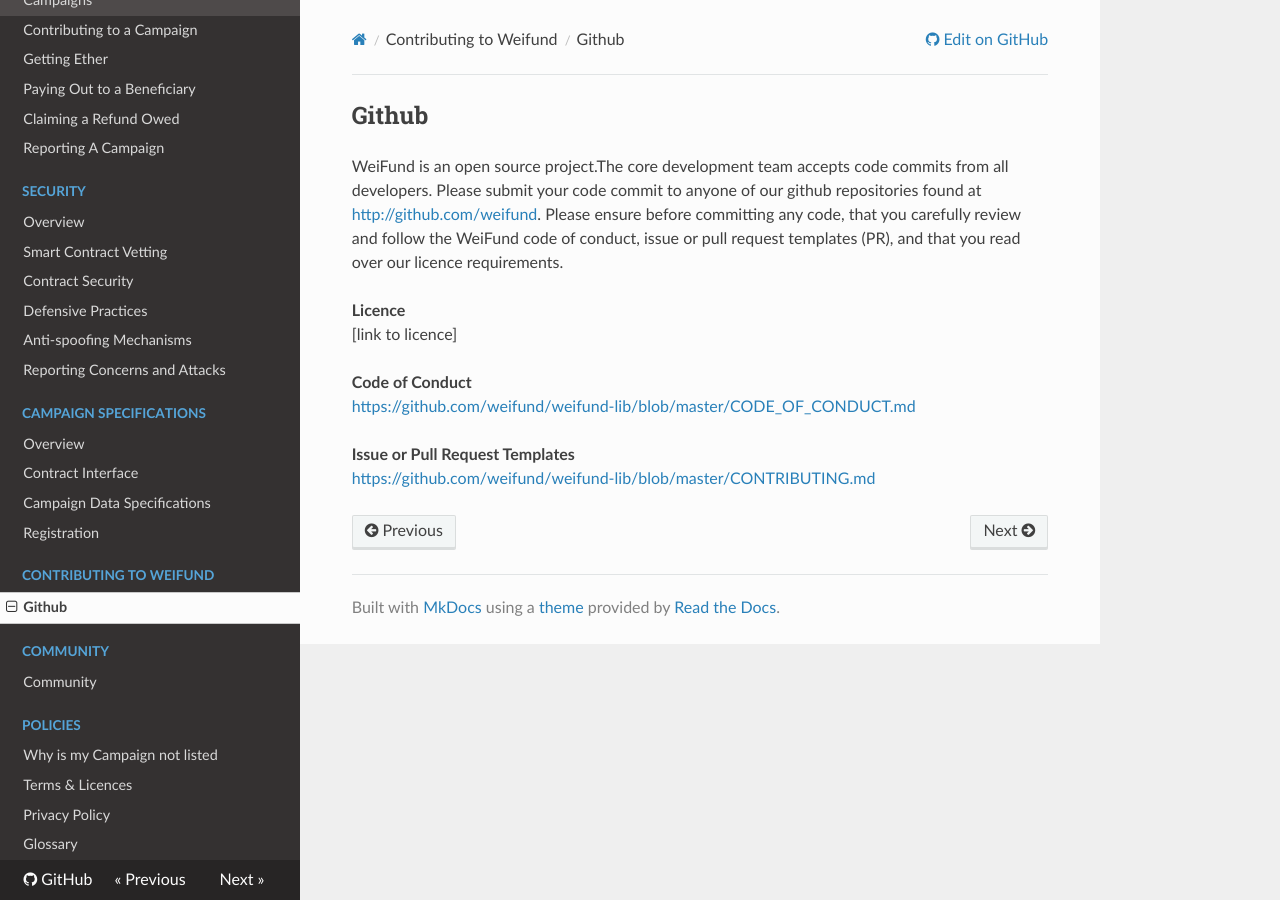
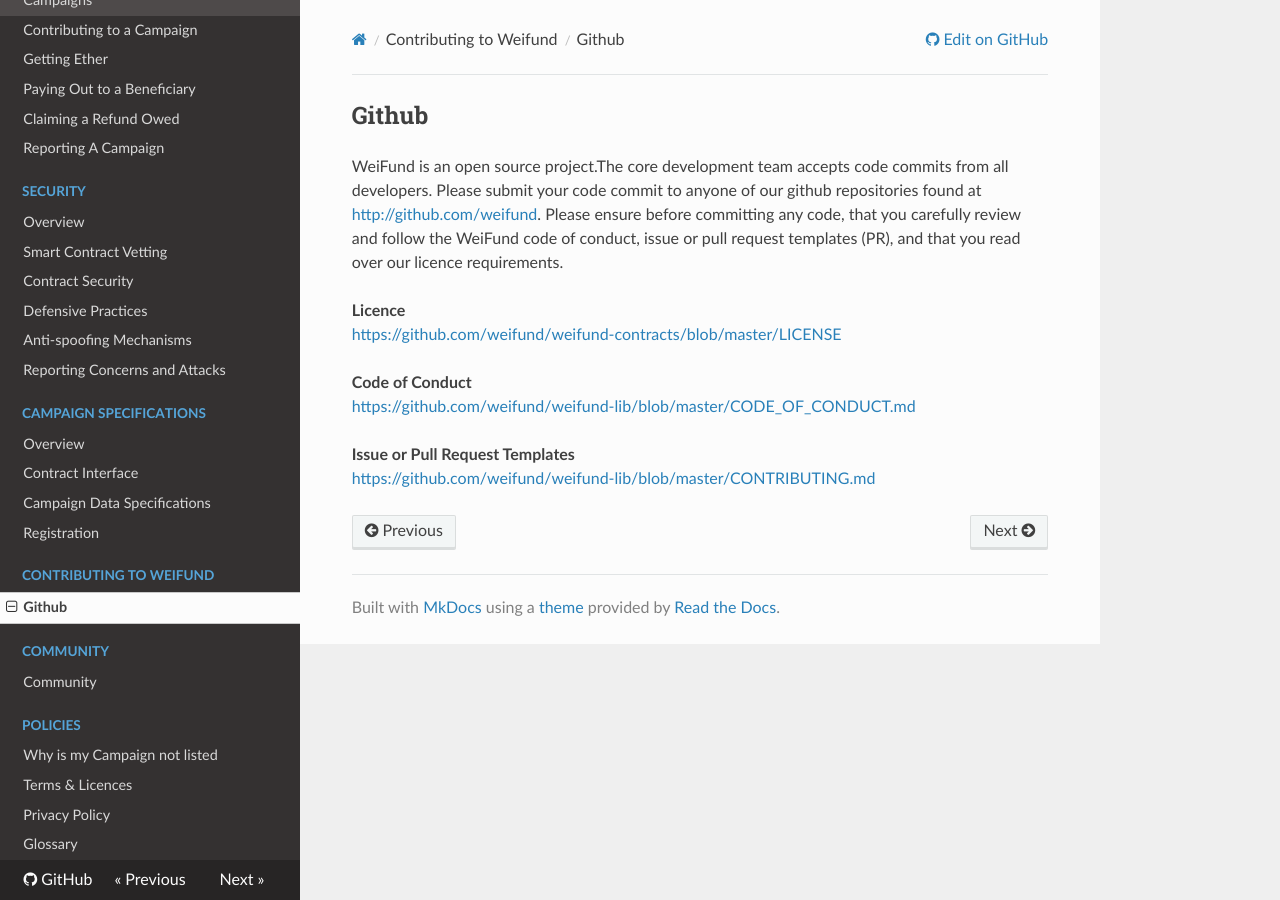
Before and after one commit to ShrutiAppiah/weifund-docs, an MkDocs documentation site: the page built from docs/contributing/github.md, in a window 1280 px wide. Built offline with MkDocs 1.6.1, drawn with Linux system fonts in a browser that asks for light colours; nearby versions of some CDN libraries; old or Windows-style settings are respelled for this version of MkDocs.

Commit message:
Update github.md

```diff
--- a/docs/contributing/github.md
+++ b/docs/contributing/github.md
@@ -2,7 +2,7 @@
 WeiFund is an open source project.The core development team accepts code commits from all developers. Please submit your code commit to anyone of our github repositories found at [http://github.com/weifund](http://github.com/weifund). Please ensure before committing any code, that you carefully review and follow the WeiFund code of conduct, issue or pull request templates (PR), and that you read over our licence requirements.
 
 **Licence**<br/>
-[link to licence]
+[https://github.com/weifund/weifund-contracts/blob/master/LICENSE](https://github.com/weifund/weifund-contracts/blob/master/LICENSE)
 
 **Code of Conduct**<br/>
 [https://github.com/weifund/weifund-lib/blob/master/CODE_OF_CONDUCT.md](https://github.com/weifund/weifund-lib/blob/master/CODE_OF_CONDUCT.md)
```
